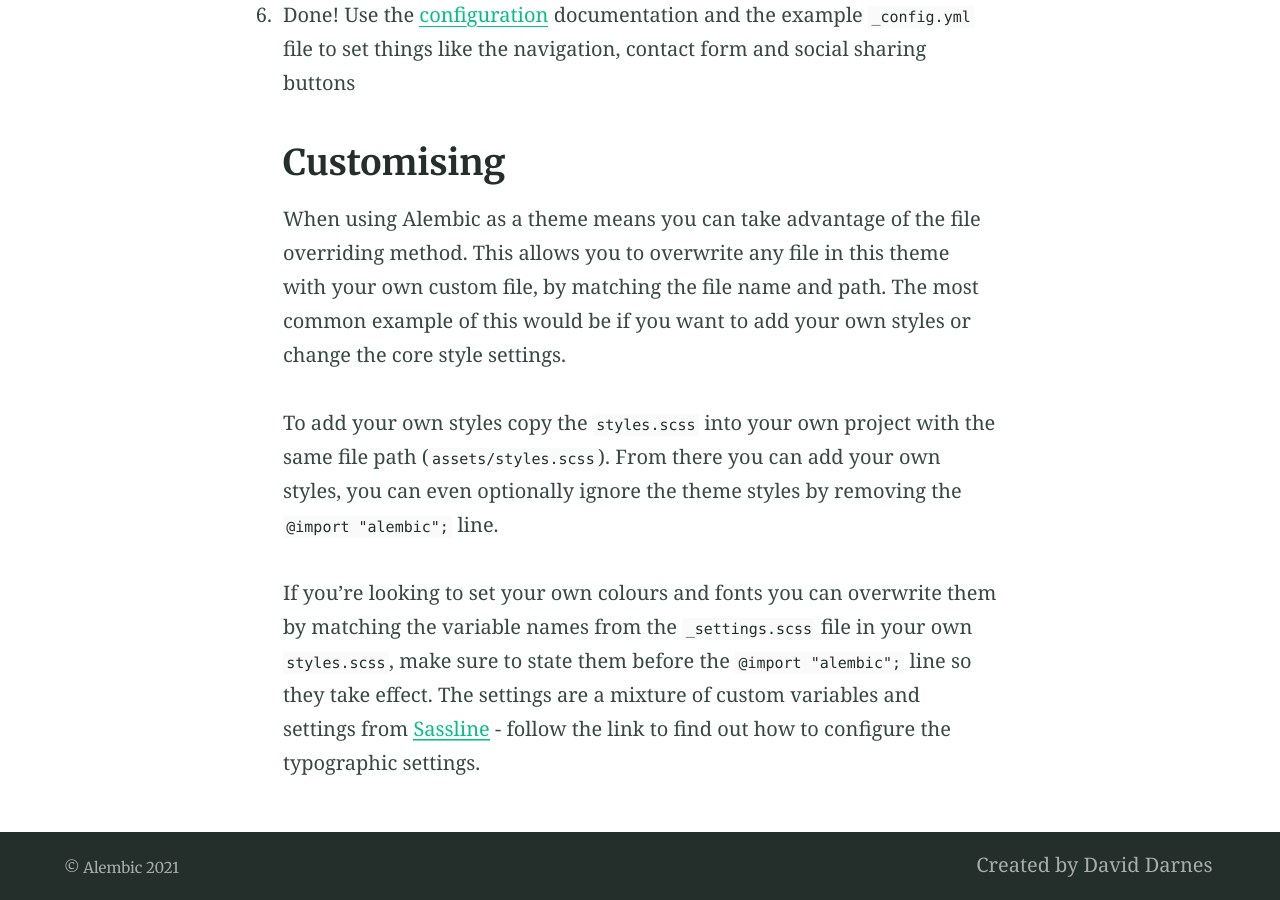
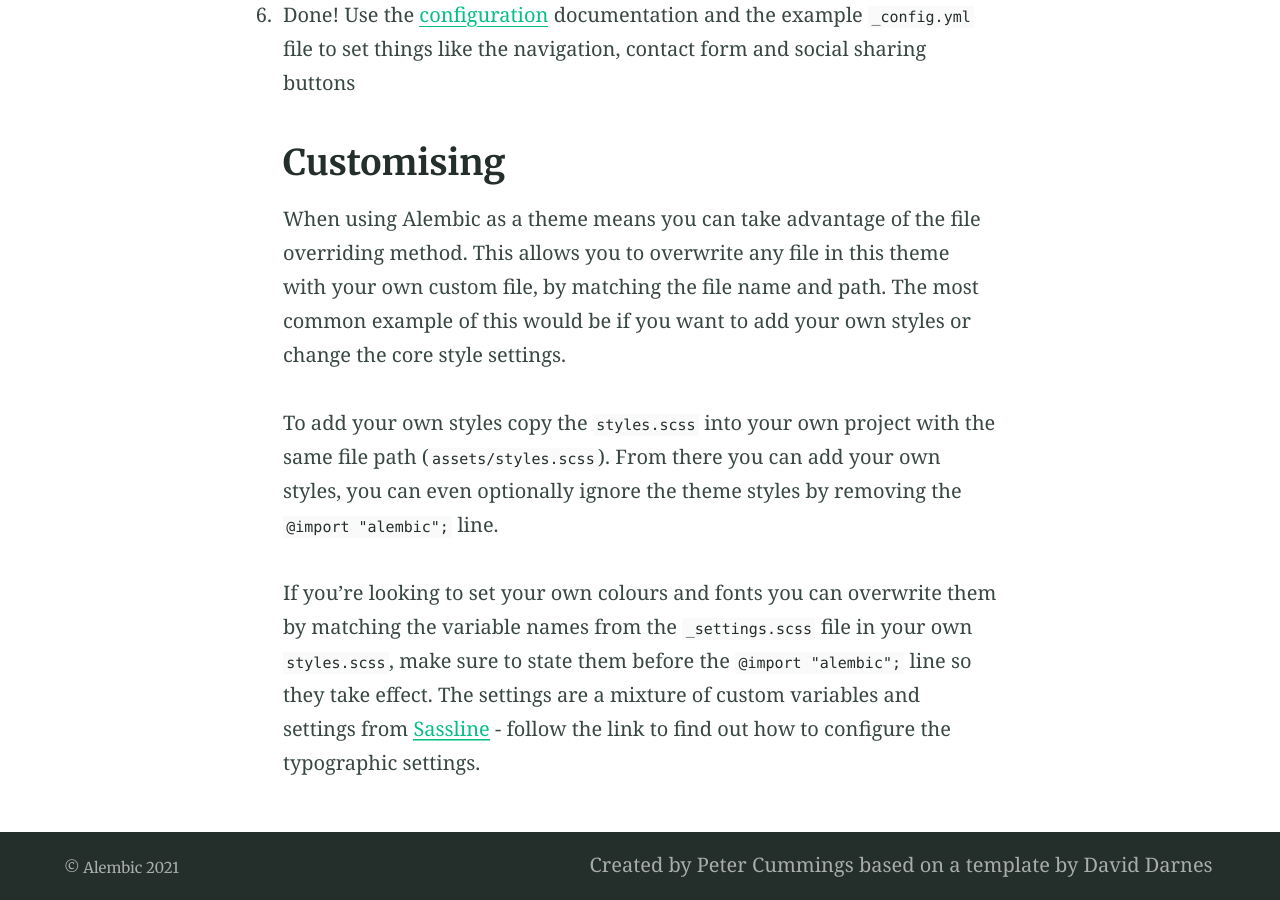
Before and after one commit to ptc2ug/ptc2ug.github.io, a Jekyll site: the page built from index.md, in a window 1280 px wide and 900 px high, scrolled down 4872 px. Built offline with Jekyll 4.4.1, drawn with Linux system fonts in a browser that asks for light colours.

Commit message:
Update _config.yml

```diff
--- a/_config.yml
+++ b/_config.yml
@@ -40,9 +40,9 @@ paginate_path: blog/page:num # jekyll-paginate > blog page
 jekyll-mentions: https://twitter.com # jekyll-mentions > service used when @replying
 twitter:
   username: ptc2ug # jekyll-seo-tag > Owners twitter username
-author: DavidDarnes # jekyll-seo-tag > default author
+author: PeterCummings # jekyll-seo-tag > default author
 social: # jekyll-seo-tag > social overrides
-  name: David Darnes # jekyll-seo-tag > real name
+  name: Peter Cummings # jekyll-seo-tag > real name
   links:  # jekyll-seo-tag > social aliases (sameAs)
     - https://twitter.com/ptc2ug
     - https://www.facebook.com/peter.cummings
@@ -133,14 +133,14 @@ navigation_header:
   url: https://github.com/daviddarnes/alembic
 
 navigation_footer:
-- title: Created by David Darnes
-  url: https://darn.es
+- title: Created by Peter Cummings based on a template by David Darnes
+  url: https://engineering.vanderbilt.edu/bio/peter-cummings
 
 social_links: # Appears in sidebar. Set the urls then uncomment and comment out as desired
   Twitter: https://twitter.com/ptc2ug
   LinkedIn: https://www.linkedin.com/in/petertcummings
   GitHub: https://github.com/ptc2ug
-  link: https://darn.es
+  link: https://engineering.vanderbilt.edu/bio/peter-cummings
   RSS: /feed.xml
 
 sharing_links: # Appear at the bottom of single blog posts, add as desired. The value can be 'true' or the desired button colour
```
